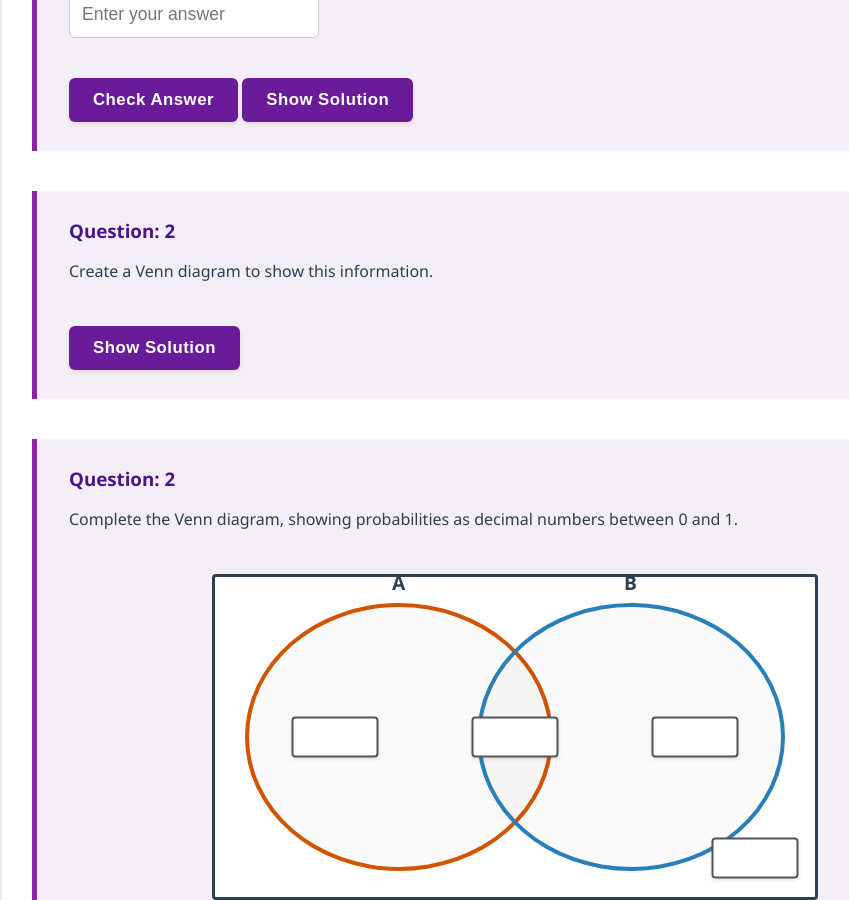
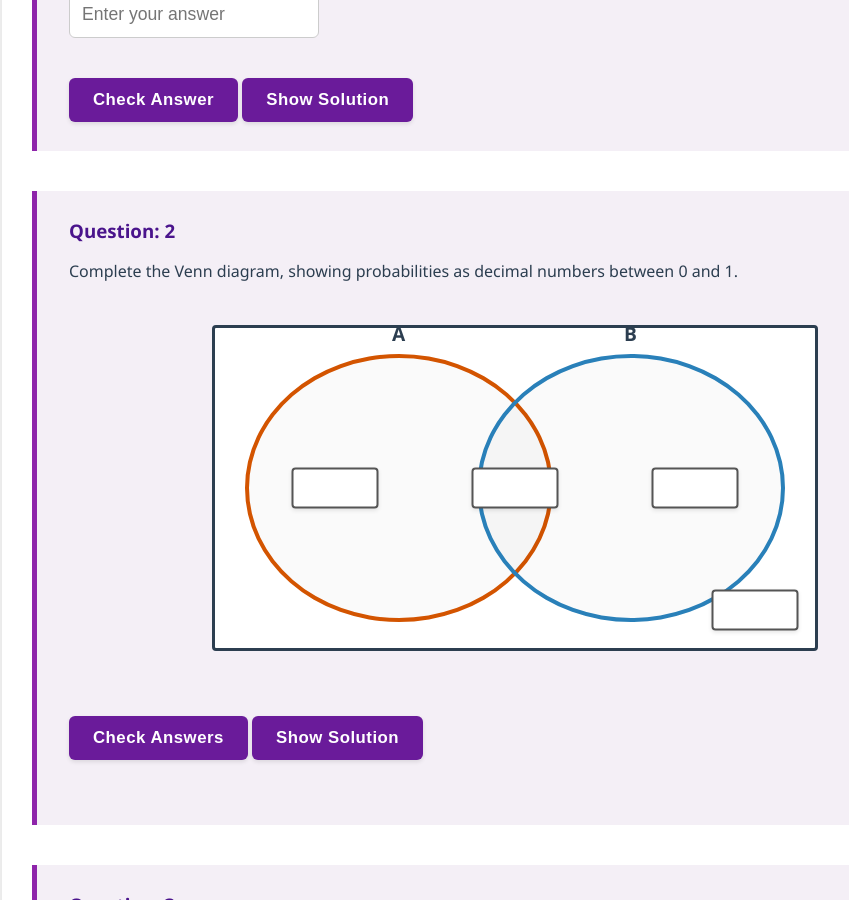
Before and after one commit to probe973/nbs-4104b, a Jekyll site: the page built from probability/04-formula.md, in a window 1280 px wide and 900 px high, scrolled down 2619 px. Shown: the whole window, without its empty margins (128-977 px from the left). Built offline with Jekyll 4.4.1, drawn with Linux system fonts in a browser that asks for light colours.

Commit message:
Update 04-formula.md

```diff
--- a/probability/04-formula.md
+++ b/probability/04-formula.md
@@ -80,13 +80,6 @@ $$P(A) = 0.5, P(B) = 0.7, P(A \text{ OR } B) = 0.75$$
 {% capture q2_solution %}
 ![A venn diagram with circles A and B with an overlap. Inside the circles are 0.05, 0.45, and 0.25.  Outside the circle is 0.25.]({{ "/assets/images/probability/venn_q1.png" | relative_url }})
 {% endcapture %}
-
-{% include question_dropdown.html
-    id="vennformula_2"
-    title="2"
-    question_text="Create a Venn diagram to show this information."
-    solution_text=q2_solution
-%}
 
 {% include question_venn.html
     id="venn_q2"
```
